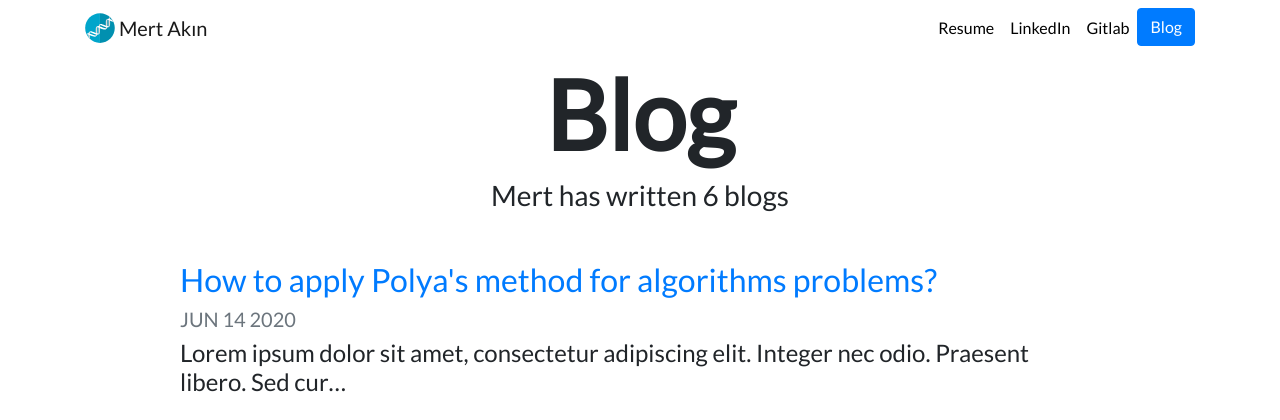
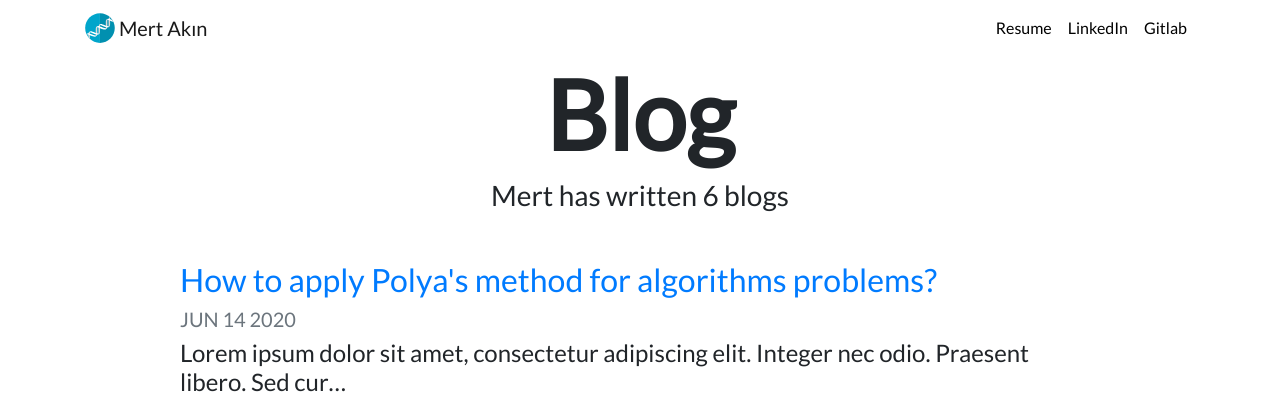
Before and after one commit to mertakin/personal-website, a Django app: page /blog/ in a window 1280 px wide. Shown: the top 420 px of the page. Run offline with Django 3.2, Linux system fonts and the light colour scheme; data comes from the database, SQL or seed files in the repository; some libraries are stand-ins or nearby versions.

Commit message:
Remove blog section

```diff
--- a/portfolio/templates/portfolio/base.html
+++ b/portfolio/templates/portfolio/base.html
@@ -41,9 +41,6 @@
           <li class="nav-item">
             <a class="nav-link" href="https://gitlab.com/mertakin" target="_blank">Gitlab</a>
           </li>
-          <li>
-            <a role="button" href="{% url 'blog:all_blogs' %}" class="btn btn-primary">Blog</a>
-          </li>
         </ul>
       </div>
     </div>
```
